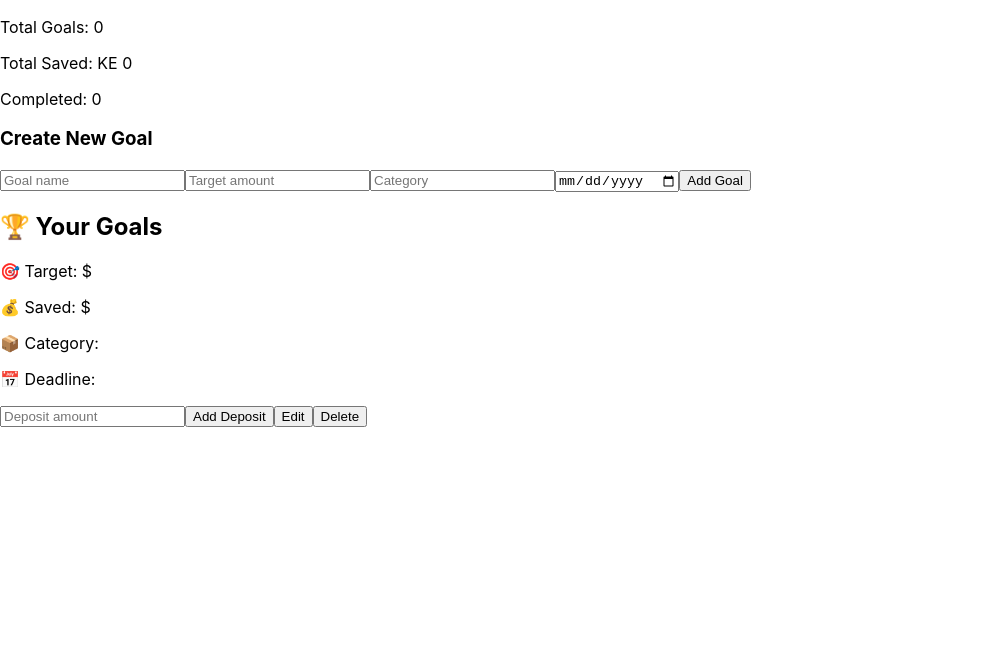
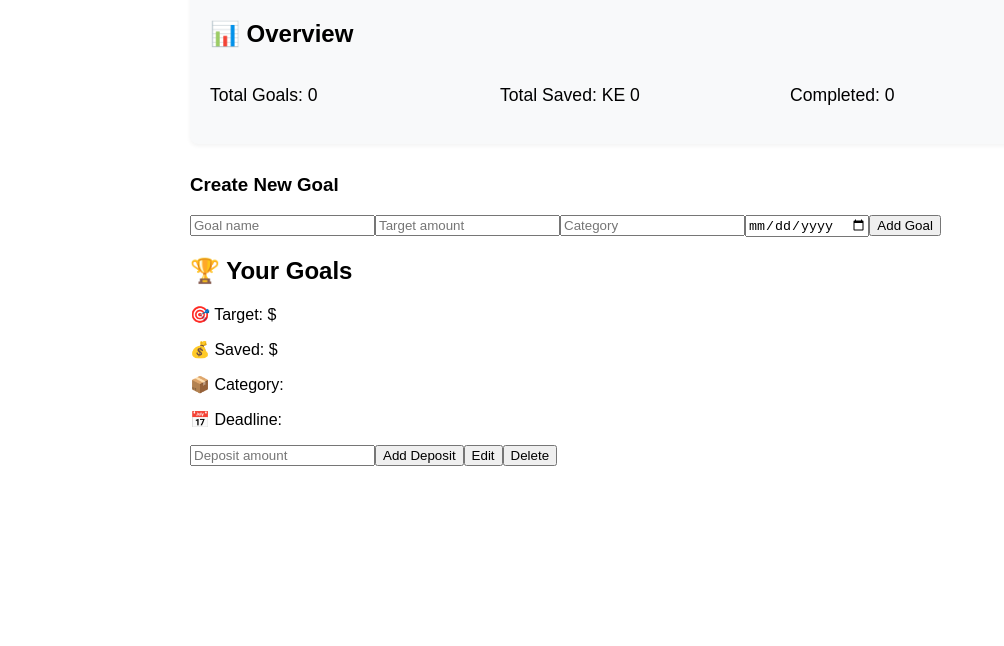
Before and after one commit to WillyKyeni3/Smart-Goal-Planner, a React app in the folder smartgoalplanner/: page / in a window 1280 px wide. Shown: the part 154-800 px from the top of the page, without its empty margins (0-1004 px from the left). Built offline with nearby package versions, Linux system fonts and the light colour scheme.

Commit message:
Added container and overview-card styles

```diff
--- a/smartgoalplanner/src/index.css
+++ b/smartgoalplanner/src/index.css
@@ -11,3 +11,27 @@ code {
   font-family: source-code-pro, Menlo, Monaco, Consolas, 'Courier New',
     monospace;
 }
+
+/* Container and layout */
+.container {
+  max-width: 900px;
+  margin: 0 auto;
+  padding: 20px;
+  font-family: Arial, sans-serif;
+}
+
+/* Overview Section */
+.overview-card {
+  background: #f8f9fa;
+  padding: 20px;
+  border-radius: 8px;
+  box-shadow: 0 2px 4px rgba(0, 0, 0, 0.05);
+  margin-bottom: 30px;
+}
+
+.overview-stats {
+  display: grid;
+  grid-template-columns: repeat(3, 1fr);
+  gap: 10px;
+  font-size: 1.1em;
+}
```
